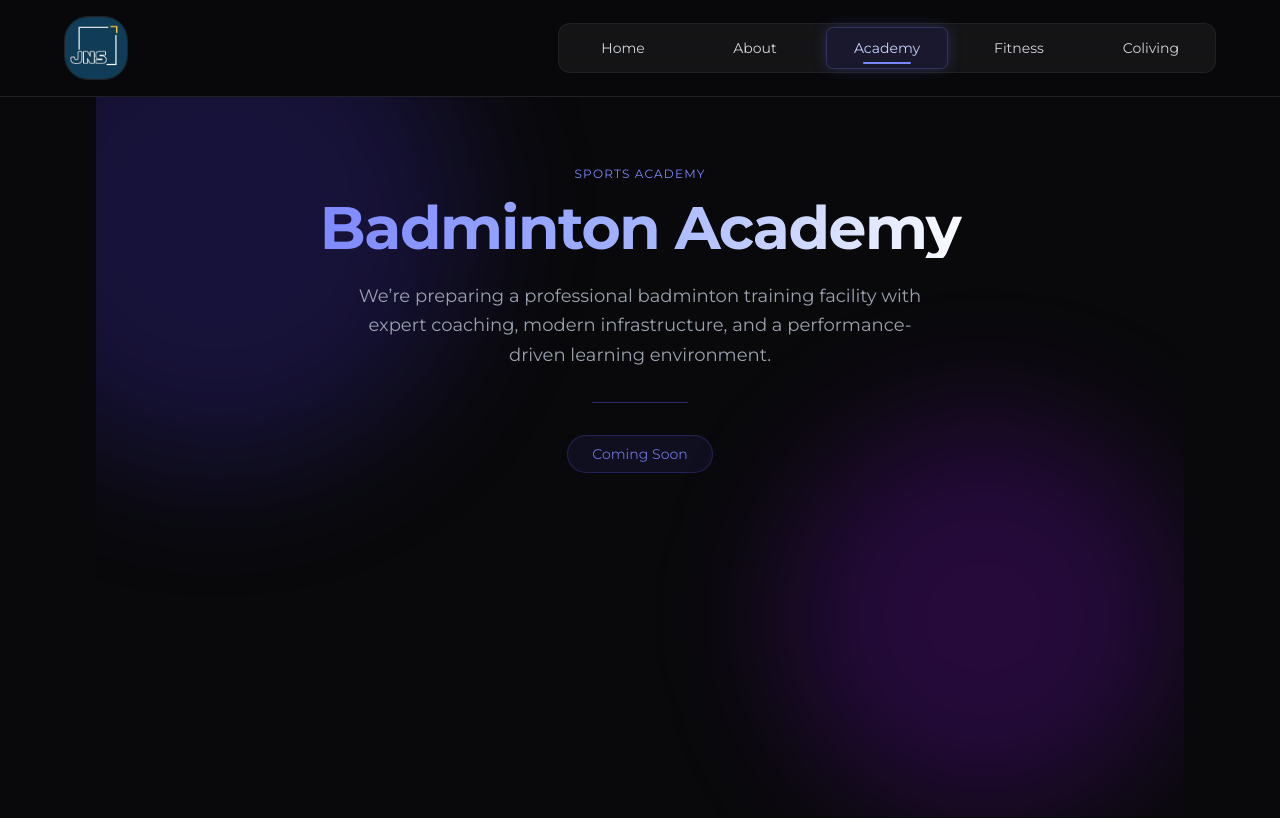
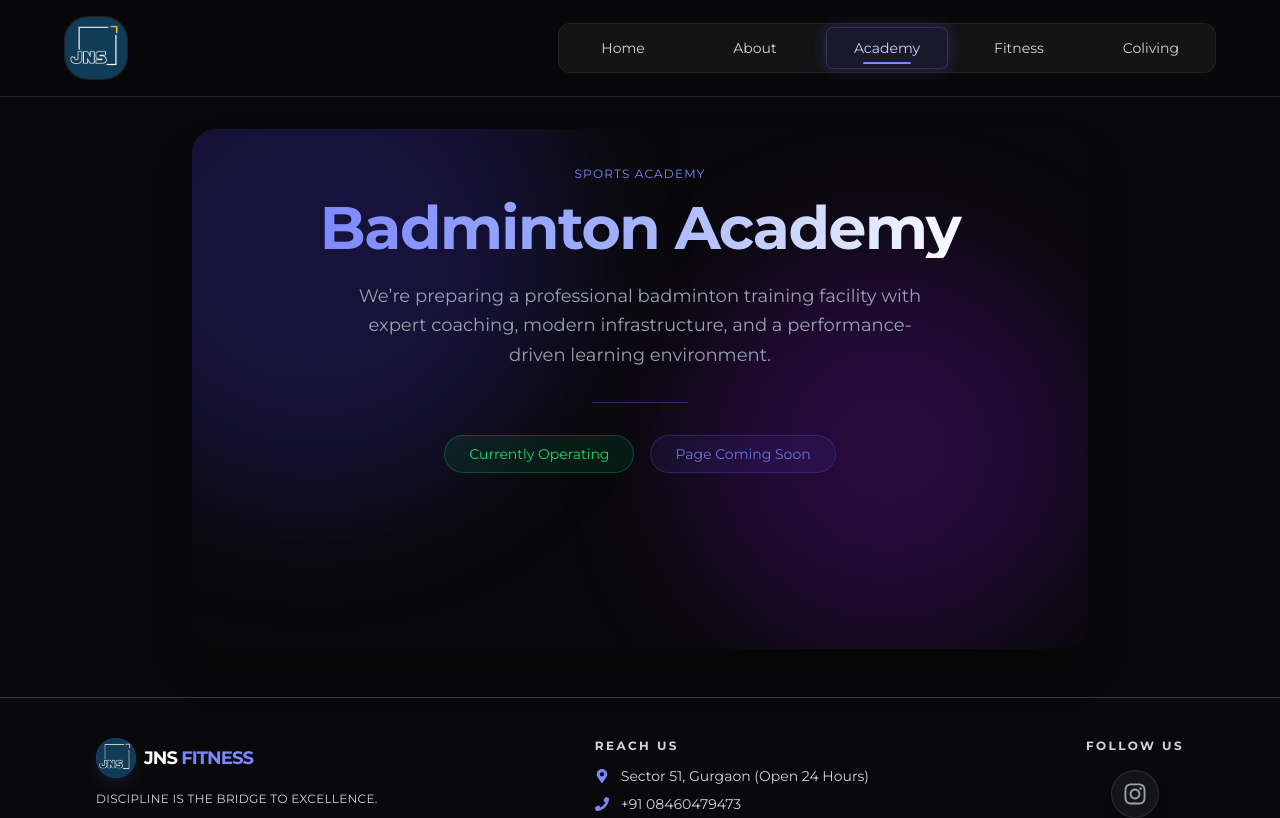
Before and after one commit to Szkrishna/jnsfitness-fe, a React (Vite) app: page /sports-academy in a window 1280 px wide. Shown: the top 818 px of the page. Built offline with nearby package versions, Linux system fonts and the light colour scheme.

Commit message:
fe final push after css changes

```diff
--- a/src/App.jsx
+++ b/src/App.jsx
@@ -21,7 +21,7 @@ function App() {
           2. px-6 md:px-16 lg:px-24: matches Header/Footer alignment
           3. max-w-7xl mx-auto: keeps content centered on huge screens
         */}
-        <main className="flex-grow px-6 md:px-16 lg:px-24 w-full max-w-7xl mx-auto">
+        <main className="flex-grow px-6 md:px-16 lg:px-24 w-full max-w-7xl mx-auto mt-8">
           <Routes>
             <Route path="/" element={<Home />} />
             <Route path="/about" element={<About />} />
--- a/src/pages/About.jsx
+++ b/src/pages/About.jsx
@@ -100,8 +100,8 @@ function About() {
       <Toaster position="top-center" reverseOrder={false} />
 
       {/* 1. HERO SECTION - Uses the exact same rounded corners and gradient logic as Home */}
-      <section className="mt-16 relative h-[70vh] w-full flex items-center justify-center overflow-hidden bg-zinc-950rounded-[2rem] shadow-2xl">
-        <div className="absolute inset-0 z-0 overflow-hidden rounded-[2rem]">
+      <section className="relative h-[70vh] w-full flex items-center justify-center overflow-hidden bg-zinc-950 rounded-3xl shadow-2xl">
+        <div className="absolute inset-0 z-0 overflow-hidden">
           <div className="absolute inset-0 bg-zinc-950/60 z-[1]" />
           <div className="absolute inset-0 bg-gradient-to-br from-indigo-900/40 to-black z-[1]" />
           <div className="absolute -top-40 -left-40 w-[500px] h-[500px] bg-indigo-600/20 rounded-full blur-[120px] animate-pulse z-[2]" />
--- a/src/pages/Coliving.jsx
+++ b/src/pages/Coliving.jsx
@@ -1,13 +1,13 @@
 function Coliving() {
   return (
-    <section className="relative min-h-[90vh] w-full bg-zinc-950text-white overflow-hidden">
-
+    <div className="bg-zinc-950 text-white px-6 md:px-16 lg:px-24 font-montserrat">
+      <section className="relative w-full bg-zinc-950 text-white overflow-hidden rounded-3xl shadow-2xl">
         {/* Ambient Background Glows */}
         <div className="absolute -top-32 -left-32 w-[500px] h-[500px] bg-indigo-600/20 rounded-full blur-3xl" />
         <div className="absolute bottom-0 right-0 w-[400px] h-[400px] bg-purple-600/20 rounded-full blur-3xl" />
 
         {/* Content */}
-      <div className="relative z-10 flex min-h-[90vh] justify-center px-6 pt-16">
+        <div className="relative z-10 flex min-h-[80vh] justify-center px-6 pt-8">
           <div className="max-w-2xl w-full text-center">
 
             {/* Section Label */}
@@ -41,10 +41,10 @@ function Coliving() {
                 Page Coming Soon
               </span>
             </div>
-
           </div>
         </div>
       </section>
+    </div>
   );
 }
 
--- a/src/pages/FitnessClub.jsx
+++ b/src/pages/FitnessClub.jsx
@@ -1,13 +1,13 @@
 function FitnessClub() {
   return (
-    <section className="relative min-h-[90vh] w-full bg-zinc-950text-white overflow-hidden">
-
+    <div className="bg-zinc-950 text-white px-6 md:px-16 lg:px-24 font-montserrat">
+      <section className="relative w-full bg-zinc-950 text-white overflow-hidden rounded-3xl shadow-2xl">
         {/* Ambient Background Glows */}
         <div className="absolute -top-32 -left-32 w-[500px] h-[500px] bg-indigo-600/20 rounded-full blur-3xl" />
         <div className="absolute bottom-0 right-0 w-[400px] h-[400px] bg-purple-600/20 rounded-full blur-3xl" />
 
         {/* Content */}
-      <div className="relative z-10 flex min-h-[90vh] justify-center px-6 pt-16">
+        <div className="min-h-[65vh] relative z-10 flex justify-center px-6 pt-8">
           <div className="max-w-2xl w-full text-center">
 
             {/* Section Label */}
@@ -33,17 +33,17 @@ function FitnessClub() {
             {/* Status Badges */}
             <div className="mt-8 flex flex-col sm:flex-row gap-4 justify-center">
               <span className="px-6 py-2 text-sm rounded-full bg-green-500/10 text-green-400 border border-green-500/30">
-              Gym Open
+                Currently Operating
               </span>
 
               <span className="px-6 py-2 text-sm rounded-full bg-indigo-500/10 text-indigo-400 border border-indigo-500/30 animate-pulse">
                 Page Coming Soon
               </span>
             </div>
-
           </div>
         </div>
       </section>
+    </div>
   );
 }
 
--- a/src/pages/Home.jsx
+++ b/src/pages/Home.jsx
@@ -40,11 +40,11 @@ function Home() {
   }, []);
 
   return (
-    <div className="bg-zinc-950 text-white px-6 md:px-16 lg:px-24">
+    <div className="bg-zinc-950 text-white px-6 md:px-16 lg:px-24 font-montserrat">
 
       {/* 1. HERO SECTION */}
-      <section className="mt-10 relative max-h-[70vh] w-full flex items-center justify-center overflow-hidden bg-zinc-950 rounded-[2rem] shadow-2xl">
-        <div className="absolute inset-0 z-0 overflow-hidden rounded-[2rem]">
+      <section className="relative max-h-[70vh] w-full flex items-center justify-center overflow-hidden bg-zinc-950 rounded-3xl shadow-2xl">
+        <div className="absolute inset-0 z-0 overflow-hidden">
           <video
             ref={videoRef}
             autoPlay
--- a/src/pages/SportsAcademy.jsx
+++ b/src/pages/SportsAcademy.jsx
@@ -1,13 +1,13 @@
 function SportsAcademy() {
   return (
-    <section className="relative min-h-[90vh] w-full bg-zinc-950text-white overflow-hidden">
-
+    <div className="bg-zinc-950 text-white px-6 md:px-16 lg:px-24 font-montserrat">
+      <section className="relative w-full bg-zinc-950 text-white overflow-hidden rounded-3xl shadow-2xl">
         {/* Ambient Background Glows (Same as About) */}
         <div className="absolute -top-32 -left-32 w-[500px] h-[500px] bg-indigo-600/20 rounded-full blur-3xl" />
         <div className="absolute bottom-0 right-0 w-[400px] h-[400px] bg-purple-600/20 rounded-full blur-3xl" />
 
         {/* Content */}
-      <div className="relative z-10 flex min-h-[90vh] justify-center px-6 pt-16">
+        <div className="relative z-10 flex min-h-[65vh] justify-center px-6 pt-8">
           <div className="max-w-2xl w-full text-center">
 
             {/* Section Label */}
@@ -30,16 +30,20 @@ function SportsAcademy() {
             {/* Divider */}
             <div className="mt-8 h-px w-24 bg-indigo-500/40 mx-auto" />
 
-          {/* Coming Soon Badge */}
-          <div className="mt-8 flex justify-center">
+            {/* Status Badges */}
+            <div className="mt-8 flex flex-col sm:flex-row gap-4 justify-center">
+              <span className="px-6 py-2 text-sm rounded-full bg-green-500/10 text-green-400 border border-green-500/30">
+                Currently Operating
+              </span>
+
               <span className="px-6 py-2 text-sm rounded-full bg-indigo-500/10 text-indigo-400 border border-indigo-500/30 animate-pulse">
-              Coming Soon
+                Page Coming Soon
               </span>
             </div>
-
           </div>
         </div>
       </section>
+    </div>
   );
 }
 
```
Lines whose indentation alone changed are shown as unchanged.
